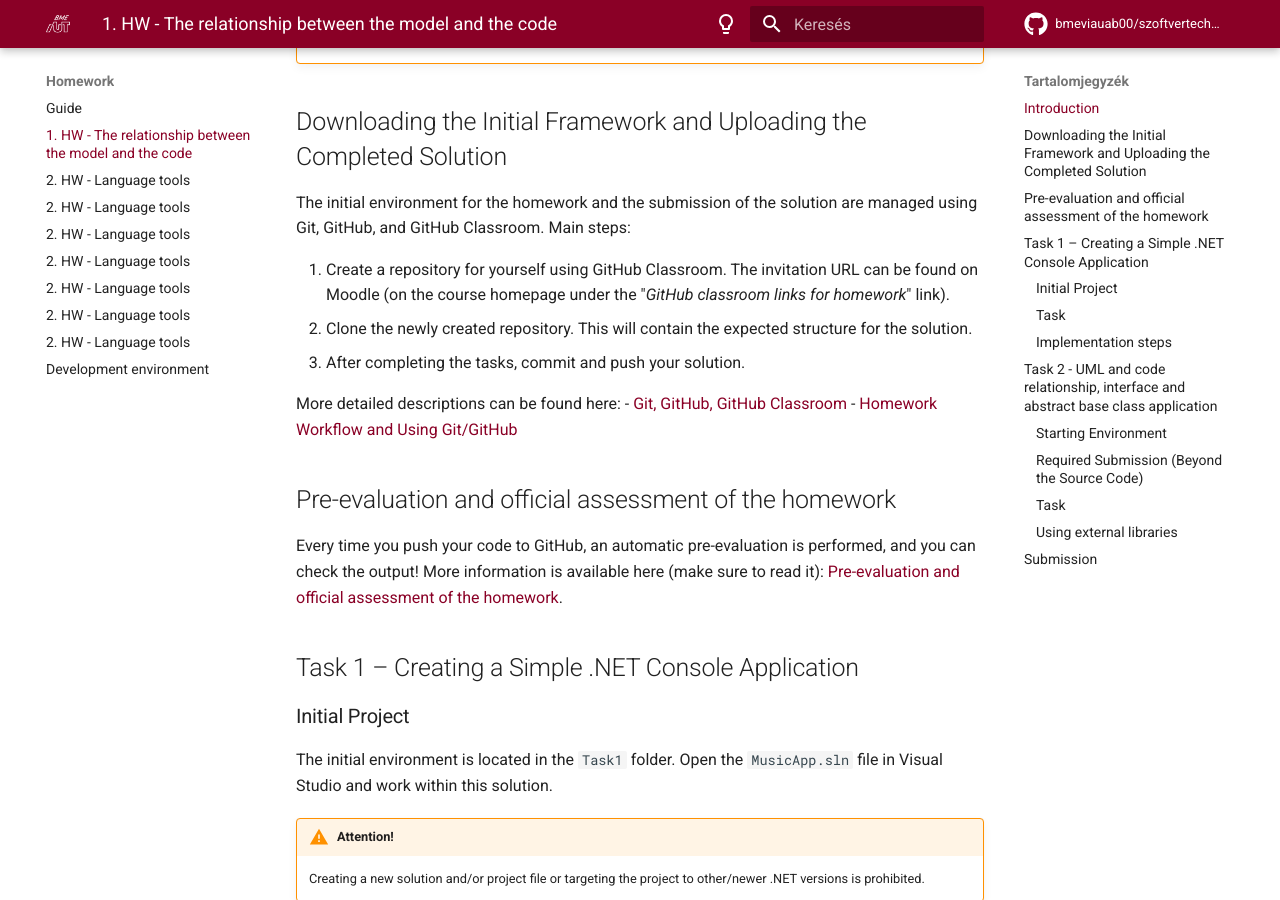
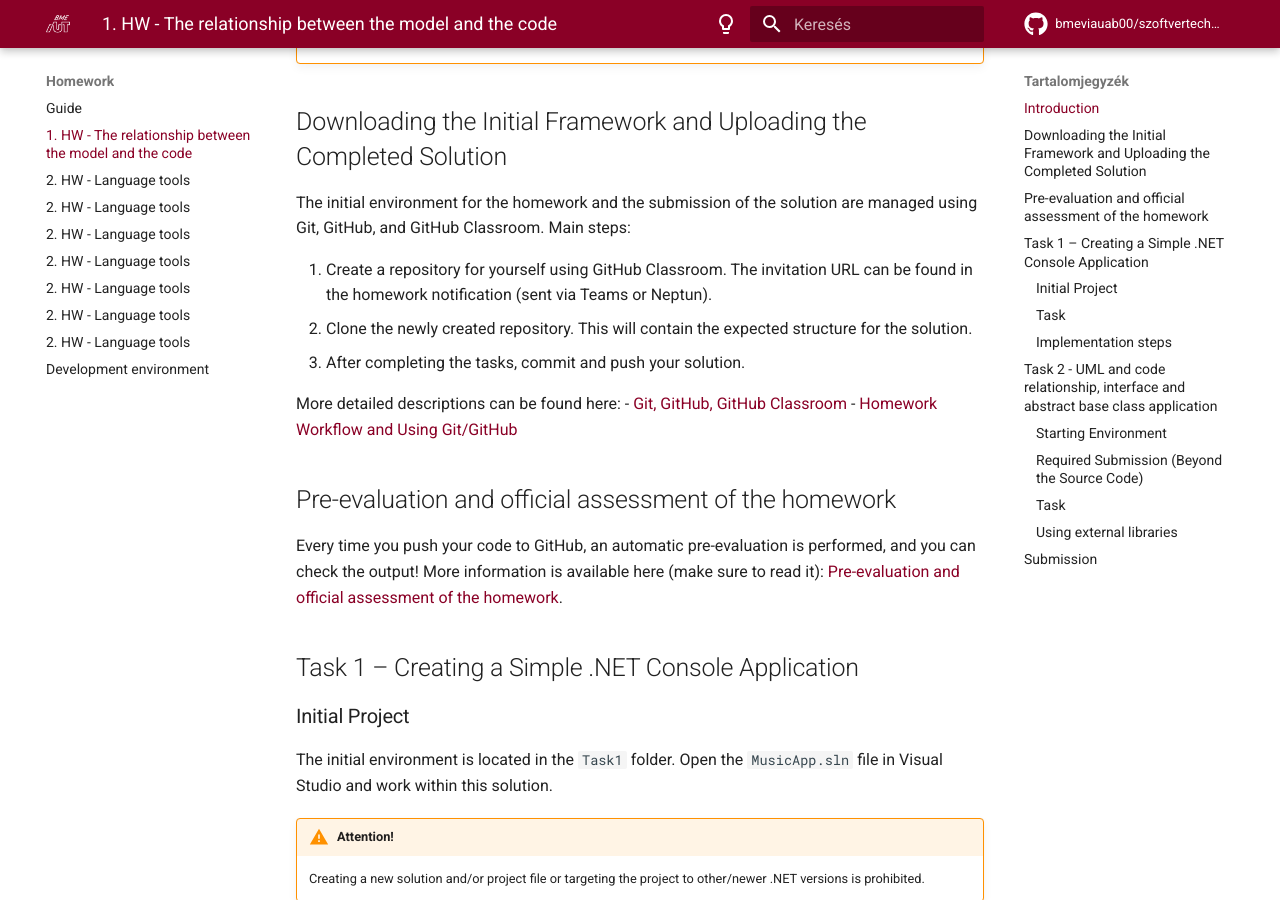
Before and after one commit to bmeviauab00/szoftvertechnikak, an MkDocs documentation site: the page built from docs/hazi/1-model-es-kod-kapcsolata/index_eng.md, in a window 1280 px wide and 900 px high, scrolled down 843 px. Built offline with MkDocs 1.6.1 and Material for MkDocs 9.7.7, drawn with Linux system fonts in a browser that asks for light colours; comment, search, counter and statistics services are not loaded; the version menu is left out.

Commit message:
Update moodle to notification message

```diff
--- a/docs/hazi/1-model-es-kod-kapcsolata/index_eng.md
+++ b/docs/hazi/1-model-es-kod-kapcsolata/index_eng.md
@@ -28,7 +28,7 @@ A description of the required development environment can be found [here](../fej
 
 The initial environment for the homework and the submission of the solution are managed using Git, GitHub, and GitHub Classroom. Main steps:
 
-1. Create a repository for yourself using GitHub Classroom. The invitation URL can be found on Moodle (on the course homepage under the "*GitHub classroom links for homework*" link).
+1. Create a repository for yourself using GitHub Classroom. The invitation URL can be found in the homework notification (sent via Teams or Neptun).
 2. Clone the newly created repository. This will contain the expected structure for the solution.
 3. After completing the tasks, commit and push your solution.
 
```
